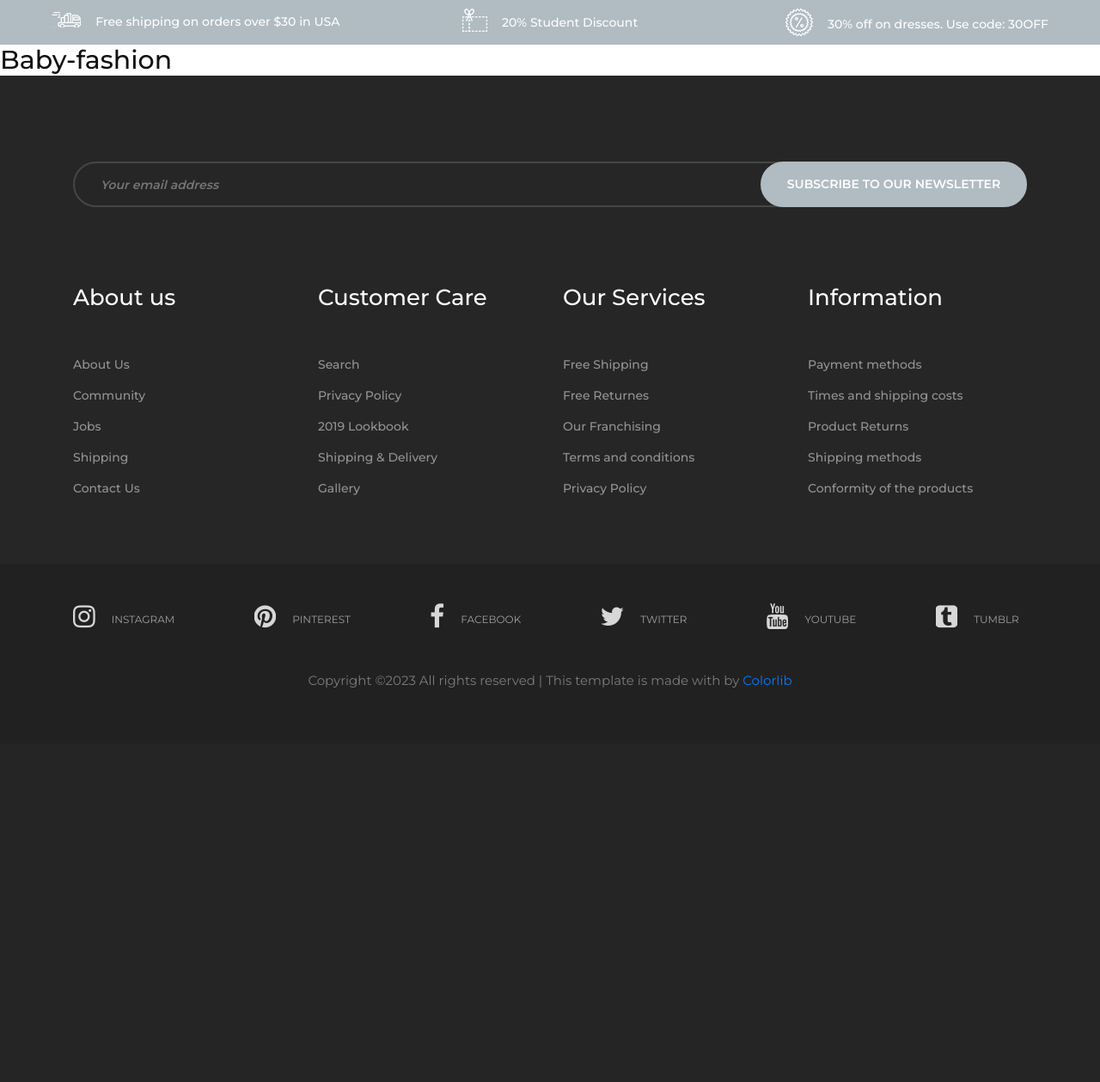
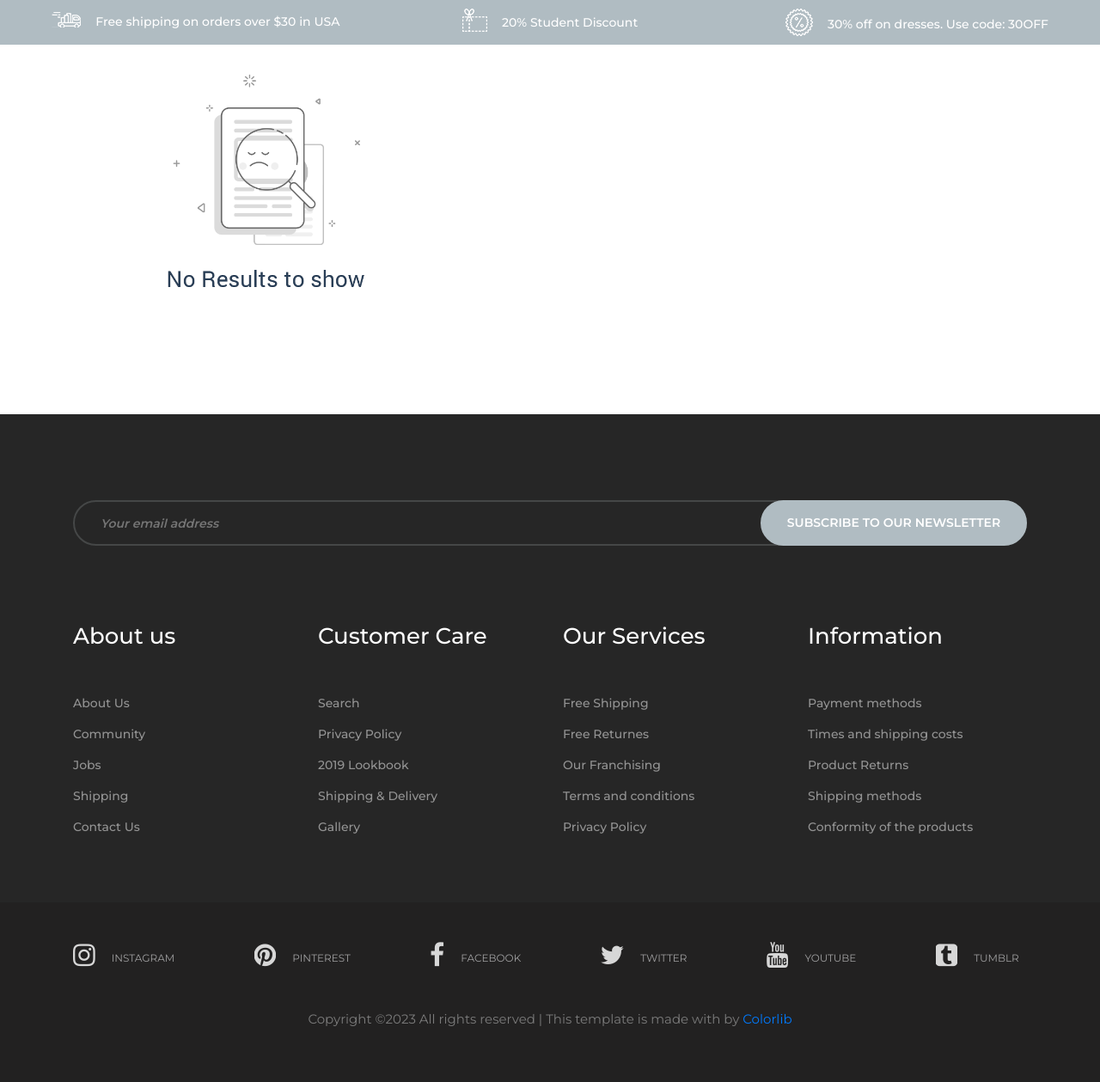
Before and after one commit to mdfaiz903/violet, a Django app: a page that uses templates/header.html in a window 1280 px wide. Shown: the part 104-1363 px from the top of the page at 86% size. Before the commit the page ends 904 px from the top, so only its background shows below. Run offline with Django 4.2, Linux system fonts and the light colour scheme; data comes from the database, SQL or seed files in the repository; both versions use the stored data as it was after the commit; some libraries are stand-ins or nearby versions.

Commit message:
category-details page done

```diff
--- a/product/urls.py
+++ b/product/urls.py
@@ -1,9 +1,13 @@
 from django.urls import path
-from.views import index,ProductDetails,CategoryDetails
+from.views import (
+    index,
+    ProductDetails,
+    CategoryDetails,
+)
 
 urlpatterns = [
 
     path('',index.as_view(),name='home'),
-    path('product-detail/<str:slug>/',ProductDetails.as_view(),name='ProductDetails'),
+    path('product-detail/<str:slug>/',ProductDetails.as_view(),name='product-details'),
     path('category-detail/<str:slug>/',CategoryDetails.as_view(),name='category-details'),
 ]
--- a/product/views.py
+++ b/product/views.py
@@ -36,5 +36,5 @@
 
      def get_context_data(self, **kwargs):
           context= super().get_context_data(**kwargs)
-          context['product'] = self.get_object().products.all()
+          context['products'] = self.get_object().products.all()
           return context
--- a/templates/header.html
+++ b/templates/header.html
@@ -27,7 +27,7 @@
 
                             <ul class="sub-menu">
                                 {% for category in categories %} <!--categories from context processor-->
-                                <li><a href="{% url "category-details" category.slug %}">{{category.title | title}}</a></li>
+                                <li><a href="{% url "category-details" category.slug %}">{{category.title | title}}</a></li><!--category word come from model-->
                                 {% endfor %}
                             </ul>
                         </li>
--- /dev/null
+++ b/templates/no_result.html
@@ -0,0 +1,6 @@
+{% load static %}
+<div class="row justify-content align-items-center">
+    <div class="col-md">
+        <img style="width: 440px;" src="{% static 'img/no-result.png' %}" alt="" class="img-fluid">
+    </div>
+</div>
--- a/templates/product/category-details.html
+++ b/templates/product/category-details.html
@@ -1,6 +1,63 @@
-{% extends "base.html" %}
-{% block title %}{{category.title}}{% endblock title %}
+{% extends "../base.html" %}
+{% block title %}{{category.title | title}}{% endblock title %}
 {% load static %}
 {% block content %}
- <h3>{{category.title}}</h3>
-{% endblock content %}
+
+
+
+    <!-- Page Add Section Begin -->
+    {% if products.count > 0 %}
+    <section class="page-add">
+        <div class="container">
+            <div class="row">
+                <div class="col-lg-4">
+                    <div class="page-breadcrumb">
+                        <!--category word from mode & products from views-->
+                        <h3>{{category.title|title}} ({{products.count}})</h3>
+
+                    </div>
+                </div>
+                <div class="col-lg-8">
+                    <img src="{% static 'img/add.jpg'%}" alt="">
+                </div>
+            </div>
+        </div>
+    </section>
+    {% endif %}
+    <!-- Page Add Section End -->
+
+    <!-- Categories Page Section Begin -->
+    <section class="categories-page spad">
+        <div class="container">
+
+            {% if products.count > 0  %}
+            <div class="row">
+                {% for product in products %} <!--from view page (products)-->
+                <div class="col-lg-3 col-md-6">
+                    <div class="single-product-item">
+                        <a href="{% url "product-details" product.slug %}">
+                        <figure>
+                            <img src="{{product.thumbnail}}" alt="">
+                            <div class="p-status">new</div>
+
+                        </figure></a>
+                        <div class="product-text">
+                            <a href="{% url "product-details" product.slug %}">
+                                <h6>{{product.title}}</h6>
+                            </a>
+                            <p>${{product.price}}</p>
+                        </div>
+                    </div>
+                </div>
+                {% endfor %}
+            </div>
+            {% else %}
+            {% include "no_result.html" %}
+            {% endif %}
+
+        </div>
+    </section>
+
+    <!-- Categories Page Section End -->
+
+    {% endblock content %}
--- a/templates/product/product-details.html
+++ b/templates/product/product-details.html
@@ -106,11 +106,11 @@
                 <div class="col-lg-3 col-sm-6">
                     <div class="single-product-item">
                         <figure>
-                            <a href="{% url 'ProductDetails' rel_product.slug %}"><img style='height:200px;' src="{{rel_product.thumbnail}}" alt=""></a>
+                            <a href="{% url 'product-details' rel_product.slug %}"><img style='height:200px;' src="{{rel_product.thumbnail}}" alt=""></a>
                             <div class="p-status">new</div>
                         </figure>
                         <div class="product-text">
-                            <a href="{% url 'ProductDetails' rel_product.slug %}"><p>${{rel_product.title}}</p></a>
+                            <a href="{% url 'product-details' rel_product.slug %}"><p>${{rel_product.title}}</p></a>
                             <p>${{rel_product.price}}</p>
                         </div>
                     </div>
```
Also changed, not shown: templates/index.html (+4 -4 lines), db.sqlite3, static/img/no-result.png (added).
